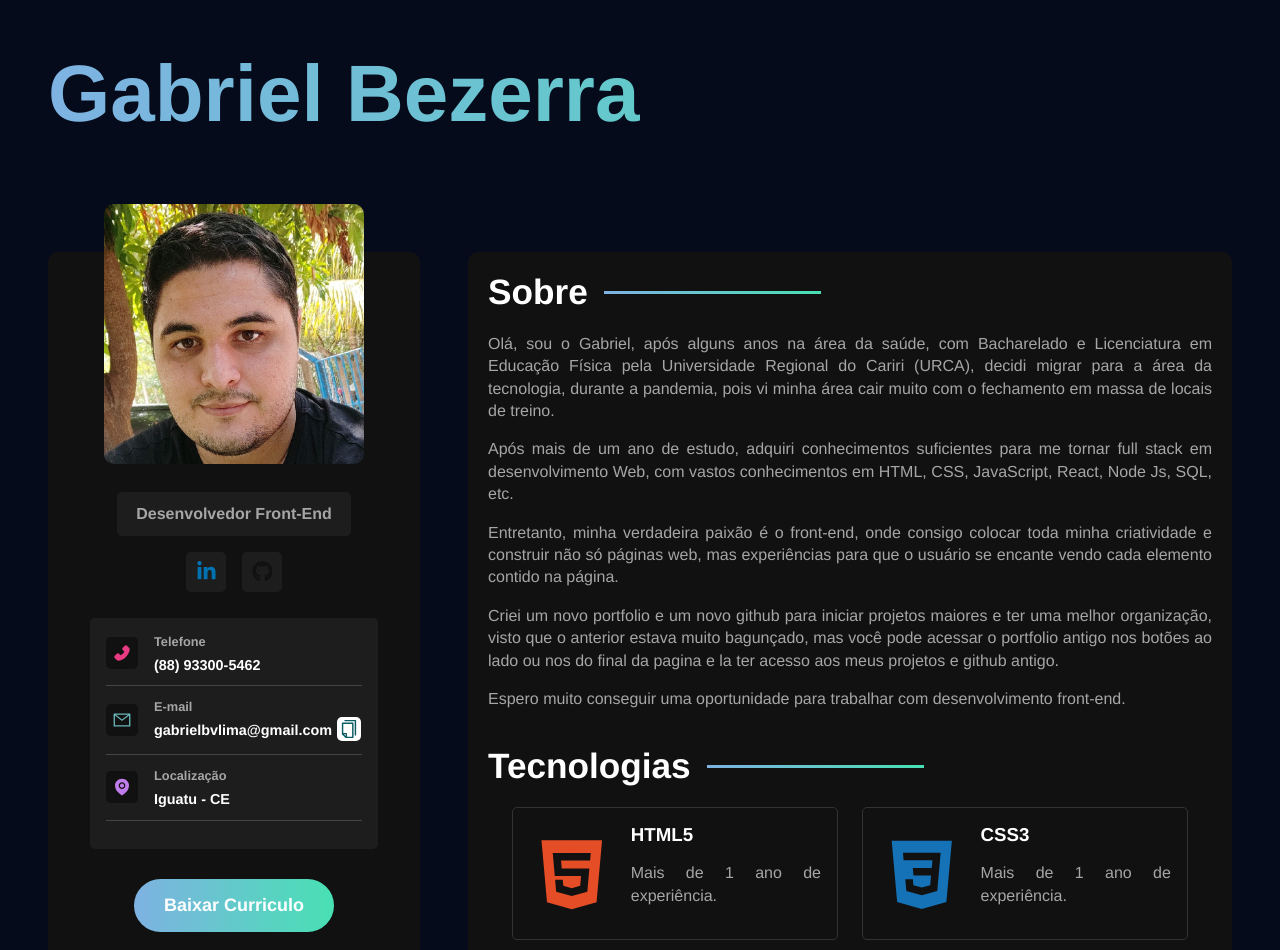
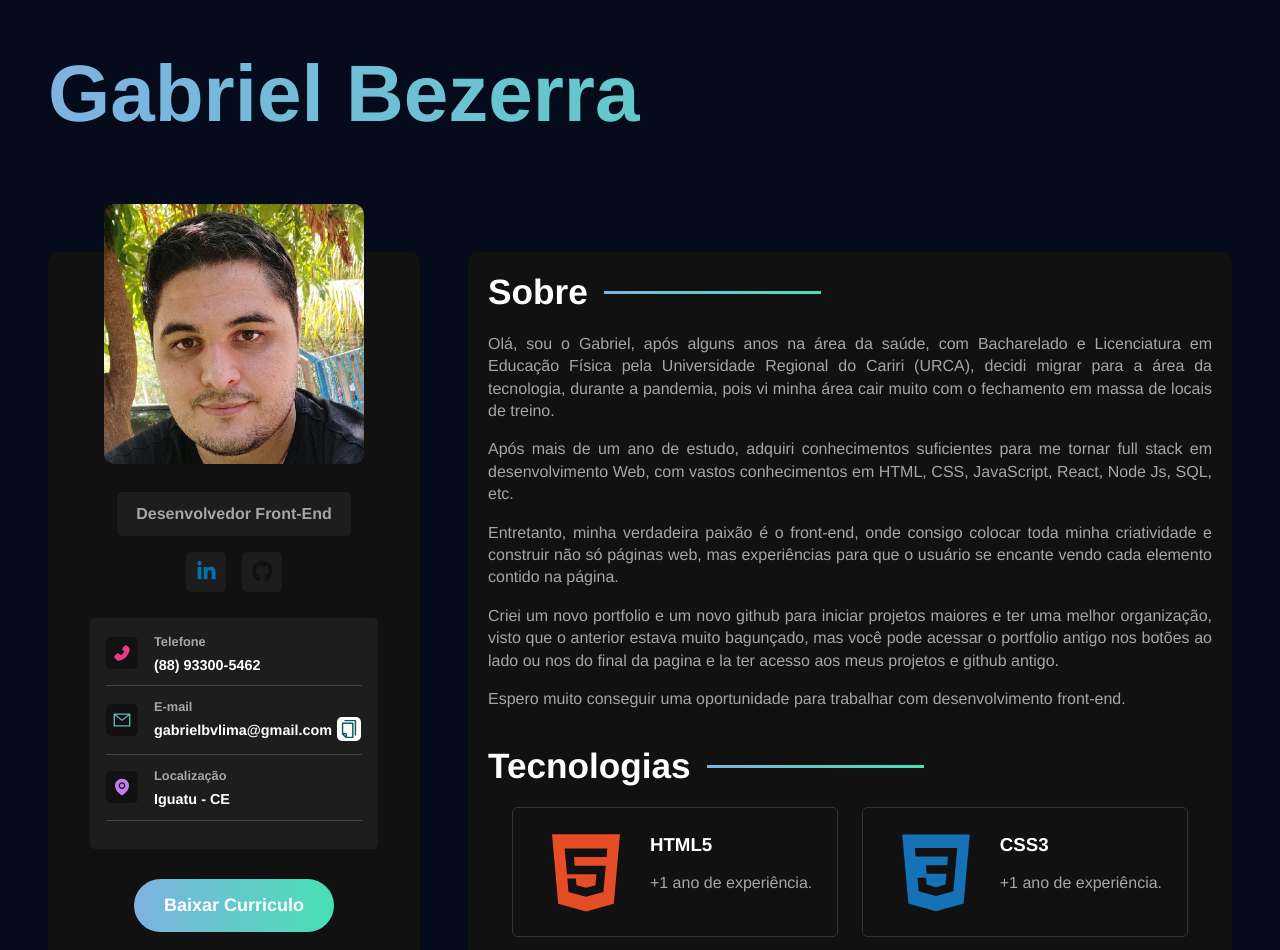
Before and after one commit to GabrielBVlima/portfolio-mini, a React (Vite) app: page / in a window 1280 px wide. Shown: the top 950 px of the page. Built offline with nearby package versions, Linux system fonts and the light colour scheme.

Commit message:
Troca de github

```diff
--- a/src/dataBase/technologies.jsx
+++ b/src/dataBase/technologies.jsx
@@ -1,15 +1,15 @@
 import { DiHtml5, DiCss3, DiJsBadge, DiSass, DiNodejsSmall, DiReact } from "react-icons/di";
 
 export const technologiesData = [
-    { id: "html", name: "HTML5", icon: <DiHtml5 />, level: "Mais de 1 ano de experiência." },
-    { id: "css", name: "CSS3", icon: <DiCss3 />, level: "Mais de 1 ano de experiência." },
-    { id: "sass", name: "Sass", icon: <DiSass />, level: "Mais de 1 ano de experiência." },
-    { id: "js", name: "JavaScript", icon: <DiJsBadge />, level: "Mais de 1 ano de experiência." },
-    { id: "react", name: "React", icon: <DiReact />, level: "Mais de 1 ano de experiência." },
+    { id: "html", name: "HTML5", icon: <DiHtml5 />, level: "+1 ano de experiência." },
+    { id: "css", name: "CSS3", icon: <DiCss3 />, level: "+1 ano de experiência." },
+    { id: "sass", name: "Sass", icon: <DiSass />, level: "+1 ano de experiência." },
+    { id: "js", name: "JavaScript", icon: <DiJsBadge />, level: "+1 ano de experiência." },
+    { id: "react", name: "React", icon: <DiReact />, level: "+1 ano de experiência." },
     {
         id: "node",
         name: "Node.js",
         icon: <DiNodejsSmall />,
-        level: "Mais de 1 ano de experiência.",
+        level: "+1 ano de experiência.",
     },
 ];
```
